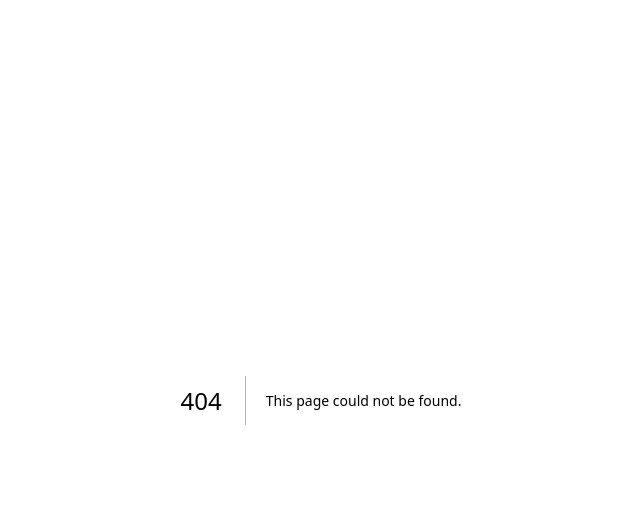
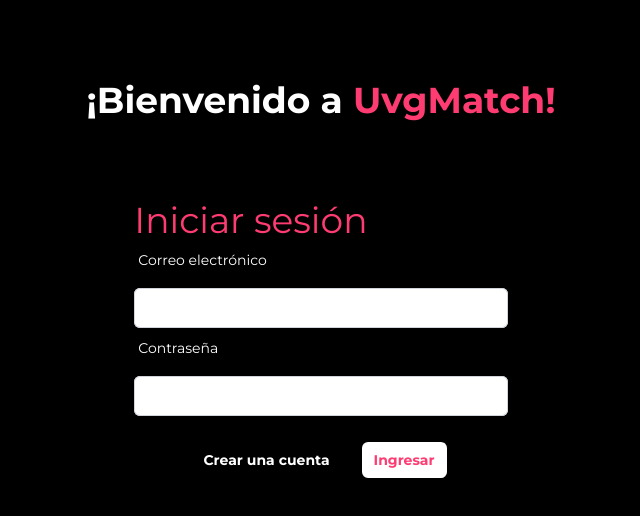
Before and after one commit to Kojimena/BD-P2, a Next.js app in the folder frontend/: page /login in a window 1280 px wide. Before the commit this address had no page. Shown: the top 516 px of the page, without its empty margins (319-959 px from the left). Built offline with nearby package versions, Linux system fonts and the light colour scheme.

Commit message:
signup and login

```diff
--- /dev/null
+++ b/frontend/app/login/page.jsx
@@ -0,0 +1,12 @@
+import FormLogin from "@/components/FormLogin/FormLogin"
+const Login = () => {
+  return (
+    <div className="w-full min-h-screen isolate pt-20 bg-black">
+        <h1 className="text-center text-4xl font-montserrat font-bold text-white">¡Bienvenido a <span className="text-kaqui">UvgMatch!</span></h1>
+        <FormLogin />
+    </div>
+
+  )
+}
+
+export default Login
--- a/frontend/components/FormLogin/FormLogin.jsx
+++ b/frontend/components/FormLogin/FormLogin.jsx
@@ -16,6 +16,10 @@ const FormLogin = () => {
 
   const handlePassword = (e) => {
     setPasswordInput(e.target.value)
+  }
+
+  const handleSignUp = () => {
+    router.push('/')
   }
 
   const handleLogin = async (e) => {
@@ -46,7 +50,7 @@ const FormLogin = () => {
 
       if (response.ok) {
         const data = await response.json()
-        router.push('/store')
+        router.push('/people')
         localStorage.setItem('userId', data._id)
       }else {
         setShowPopUp(true)
@@ -55,14 +59,14 @@ const FormLogin = () => {
   }
 
   return (
-    <form className='p-20'>
+    <form className='m-20 flex justify-center items-center flex-col'>
       {showPopUp ? <PopUp error={error} /> :
-        <><div className="w-full">
-            <h2 className="text-4xl">Login</h2>
+        <><div className="w-1/3">
+            <h2 className="font-montserrat text-bold text-4xl text-kaqui">Iniciar sesión</h2>
           <div className="flex flex-col">
             <div className="flex flex-col">
-              <div className="sm:col-span-4">
-                <label  className="font-montserrat block text-sm font-medium leading-6 text-gray-900">
+            <div className="sm:col-span-3">
+            <label className="label">
                   Correo electrónico
                 </label>
                 <div className="mt-2">
@@ -74,8 +78,8 @@ const FormLogin = () => {
                   />
                 </div>
               </div>
-              <div className="col-span-full">
-                <label htmlFor="password" className="font-montserrat block text-sm font-medium leading-6 text-gray-900">
+              <div className="sm:col-span-3">
+                <label className="label">
                   Contraseña
                 </label>
                 <div className="mt-2">
@@ -91,17 +95,19 @@ const FormLogin = () => {
           </div>
         </div>
 
-        <div className="mt-6 flex items-center justify-between gap-x-6">
+        <div className="mt-6 flex items-center justify-between gap-x-6 lg:flex-row flex-col">
               <button
-                  type="button" className="text-sm font-semibold leading-6 text-black" onClick={() => router.push('/')}>
-              Sign up
+                  type="button"
+                  onClick={handleSignUp}
+                  className="font-montserrat flex items-center gap-x-2 text-sm font-semibold leading-6 hover:text-kaqui text-white p-2">
+              Crear una cuenta
               </button>
               <button
               type="submit"
-              className="font-montserrat rounded-md bg-kaqui px-3 py-2 text-sm font-semibold text-white shadow-sm hover:bg-grayish focus-visible:outline focus-visible:outline-2 focus-visible:outline-offset-2 focus-visible:outline-none"
+              className="font-montserrat rounded-md bg-white px-3 py-2 text-sm font-semibold text-kaqui shadow-sm hover:bg-kaqui hover:text-white focus-visible:outline focus-visible:outline-2 focus-visible:outline-none"
               onClick={handleLogin}
               >
-              Login
+              Ingresar
               </button>
         </div> </>
       }
--- a/frontend/components/FormSignUp/FormSignUp.jsx
+++ b/frontend/components/FormSignUp/FormSignUp.jsx
@@ -12,6 +12,8 @@ const FormSignUp = () => {
   const [passwordInput, setPasswordInput] = useState('')
   const [error, setError] = useState('')
   const [showPopUp, setShowPopUp] = useState(false)
+  const [gender, setGender] = useState('Género')
+  const [isOpen, setIsOpen] = useState(false)
 
   const handleNameChange = (e) => {
     setNameInput(e.target.value)
@@ -122,12 +124,14 @@ const FormSignUp = () => {
 
               <div className="sm:col-span-3">
                 <div className="dropdown dropdown-bottom py-2 w-full">
-                  <div tabIndex={0} role="button" className="btn m-1 bg-kaqui hover:bg-brown text-white w-full">Género</div>
-                  <ul tabIndex={0} className="dropdown-content bg-kaqui z-[1] menu p-2 shadow-md text-white rounded-box w-52">
-                    <li><a>Femenino</a></li>
-                    <li><a>Masculino</a></li>
-                    <li><a>Otro</a></li>
-                  </ul>
+                  <div tabIndex={0} role="button" className="btn m-1 bg-kaqui hover:bg-brown text-white w-full" onClick={() => setIsOpen(!isOpen)}>{gender}</div>
+                  {isOpen && (
+                    <ul tabIndex={0} className="dropdown-content bg-kaqui z-[1] menu p-2 shadow-md text-white rounded-box w-52">
+                      <li><a onClick={() => {setGender('Femenino'); setIsOpen(false);}}>Femenino</a></li>
+                      <li><a onClick={() => {setGender('Masculino'); setIsOpen(false);}}>Masculino</a></li>
+                      <li><a onClick={() => {setGender('Otro'); setIsOpen(false);}}>Otro</a></li>
+                    </ul>
+                  )}
                 </div>
               </div>
 
```
